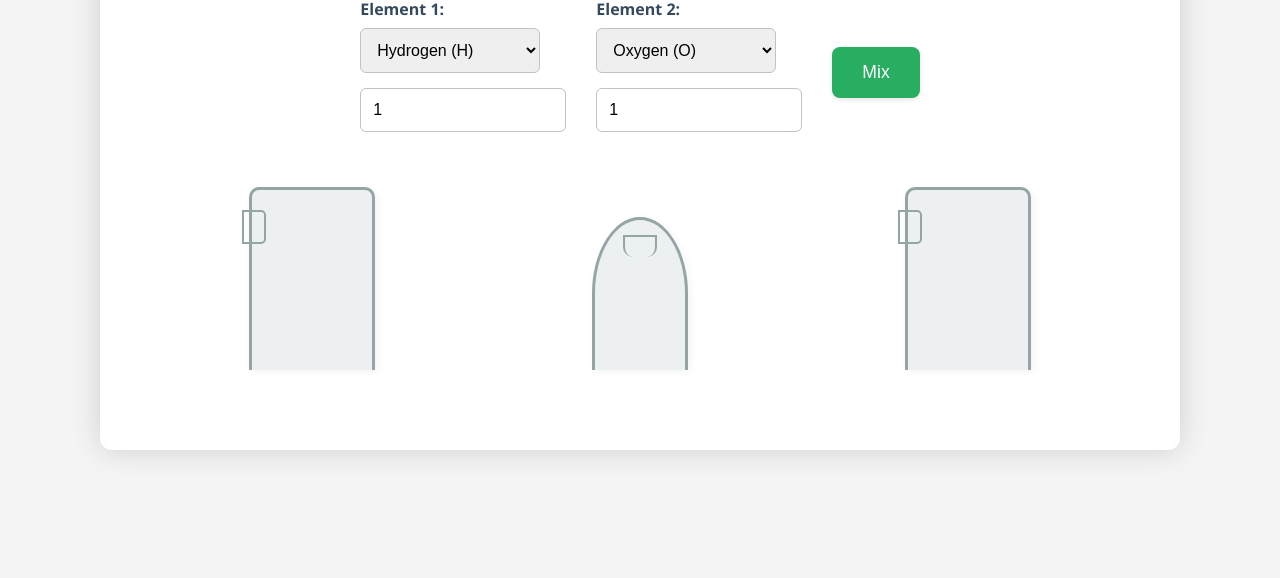
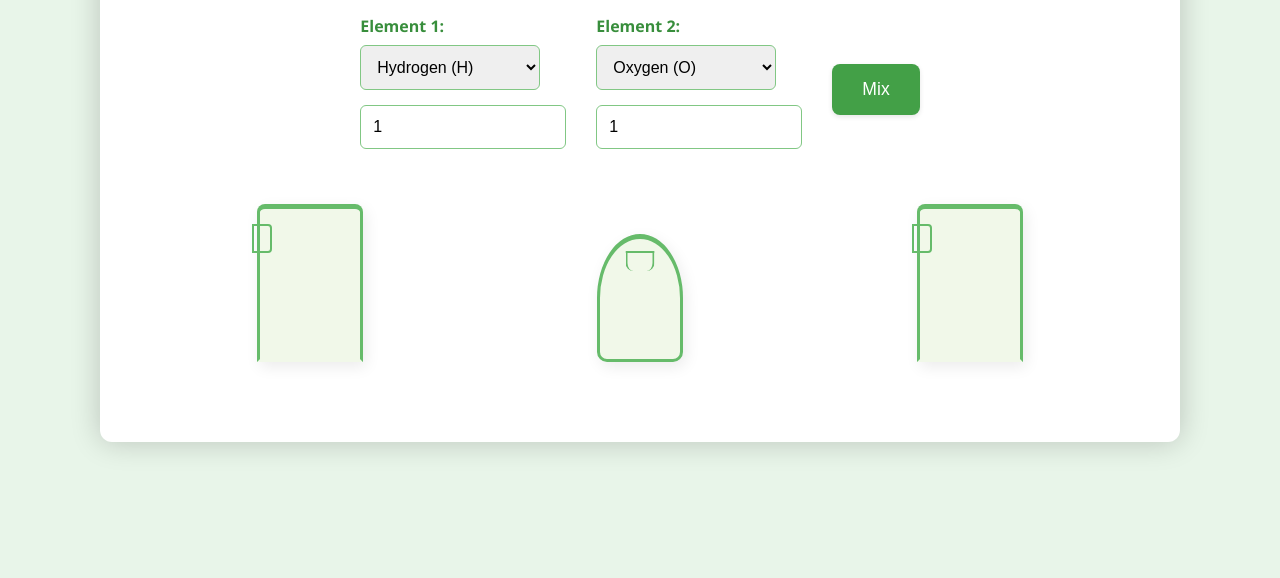
Before and after one commit to desivar/chem, a plain HTML site: page lab.html in a window 1280 px wide. Shown: the part 282-860 px from the top of the page. Drawn offline with nearby package versions, Linux system fonts and the light colour scheme.

Commit message:
lab.css modyfied

```diff
--- a/styles/lab.css
+++ b/styles/lab.css
@@ -1,8 +1,8 @@
 
-/* styles/lab.css */
+/* styles/lab.css (Enhanced - Round 2) */
 body {
     font-family: 'Segoe UI', Tahoma, Geneva, Verdana, sans-serif;
-    background-color: #f4f4f4;
+    background-color: #e8f5e9; /* Light green background */
     margin: 0;
     padding: 30px;
     display: flex;
@@ -15,7 +15,7 @@ body {
     background-color: #fff;
     padding: 40px;
     border-radius: 12px;
-    box-shadow: 0 0 30px rgba(0, 0, 0, 0.15);
+    box-shadow: 0 0 30px rgba(0, 0, 0, 0.2); /* Stronger shadow */
     text-align: center;
     width: 90%;
     max-width: 1000px;
@@ -23,8 +23,8 @@ body {
 
 h1 {
     margin-bottom: 30px;
-    color: #2c3e50;
-    font-size: 2.5em;
+    color: #2e7d32; /* Darker green title */
+    font-size: 2.8em;
 }
 
 .controls {
@@ -44,13 +44,13 @@ h1 {
 
 label {
     margin-bottom: 8px;
-    color: #34495e;
+    color: #388e3c; /* Green label */
     font-weight: bold;
 }
 
 select, input[type="number"] {
     padding: 12px;
-    border: 1px solid #bdc3c7;
+    border: 1px solid #81c784; /* Light green border */
     border-radius: 6px;
     width: 180px;
     margin-bottom: 15px;
@@ -59,7 +59,7 @@ select, input[type="number"] {
 
 button {
     padding: 15px 30px;
-    background-color: #27ae60;
+    background-color: #43a047; /* Medium green button */
     color: white;
     border: none;
     border-radius: 8px;
@@ -70,7 +70,7 @@ button {
 }
 
 button:hover {
-    background-color: #219653;
+    background-color: #388e3c; /* Darker green hover */
     transform: translateY(-2px);
 }
 
@@ -84,28 +84,29 @@ button:hover {
 
 .beaker, .flask {
     position: relative;
-    background-color: #ecf0f1;
-    border: 3px solid #95a5a6;
-    border-bottom: none;
-    border-radius: 10px 10px 0 0;
-    width: 120px;
-    height: 180px;
+    background-color: #f1f8e9; /* Very light green */
+    border-left: 3px solid #66bb6a; /* Medium green border */
+    border-right: 3px solid #66bb6a;
+    border-bottom: 3px solid transparent; /* No bottom border initially */
+    border-top: 5px solid #66bb6a;
+    border-radius: 8px 8px 0 0;
+    width: 100px;
+    height: 150px;
     display: flex;
     flex-direction: column;
     align-items: center;
     justify-content: flex-end;
-    box-shadow: 2px 2px 8px rgba(0, 0, 0, 0.05);
+    box-shadow: 3px 5px 15px rgba(0, 0, 0, 0.08);
 }
 
 .flask {
-    width: 90px;
-    height: 150px;
-    border-radius: 12px 12px 0 0;
+    width: 80px;
+    height: 120px;
     border-top-left-radius: 50%;
     border-top-right-radius: 50%;
-    border-top: 3px solid #95a5a6;
-    border-left: 3px solid #95a5a6;
-    border-right: 3px solid #95a5a6;
+    border-bottom-left-radius: 10px;
+    border-bottom-right-radius: 10px;
+    border-bottom: 3px solid #66bb6a;
 }
 
 .beaker.left {
@@ -119,107 +120,118 @@ button:hover {
 .beaker::before {
     content: '';
     position: absolute;
-    top: 20px;
-    left: -10px;
-    width: 20px;
-    height: 30px;
-    border: 2px solid #95a5a6;
-    border-radius: 0 5px 5px 0;
+    top: 15px;
+    left: -8px;
+    width: 16px;
+    height: 25px;
+    border: 2px solid #66bb6a;
+    border-radius: 0 4px 4px 0;
 }
 
 .flask::before {
     content: '';
     position: absolute;
-    top: 15px;
+    top: 12px;
     left: 50%;
     transform: translateX(-50%);
-    width: 30px;
-    height: 20px;
-    border-left: 2px solid #95a5a6;
-    border-right: 2px solid #95a5a6;
-    border-top: 2px solid #95a5a6;
-    border-radius: 0 0 10px 10px;
+    width: 25px;
+    height: 18px;
+    border-left: 2px solid #66bb6a;
+    border-right: 2px solid #66bb6a;
+    border-top: 2px solid #66bb6a;
+    border-radius: 0 0 8px 8px;
 }
 
 .beaker .label, .flask .label {
     position: absolute;
-    top: -25px;
-    font-size: 0.9em;
-    color: #7f8c8d;
+    top: -20px;
+    font-size: 0.85em;
+    color: #43a047;
     font-weight: bold;
 }
 
 .beaker .content, .flask .content {
     background-color: transparent;
-    width: 70%;
-    height: 50%;
-    border-radius: 8px 8px 0 0;
+    width: 60%;
+    height: 40%;
+    border-radius: 5px 5px 0 0;
     position: absolute;
     bottom: 0;
-    opacity: 0.8;
-    transition: background-color 0.3s ease;
+    opacity: 0.7;
+    transition: height 0.5s ease, background-color 0.5s ease;
 }
 
 .info-panel {
     margin-top: 30px;
-    color: #34495e;
+    color: #388e3c;
     text-align: center;
 }
 
 #result {
-    font-size: 1.4em;
+    font-size: 1.6em;
     font-weight: bold;
     margin-bottom: 15px;
-    color: #2c3e50;
+    color: #2e7d32;
 }
 
 #reactionDiagram {
     font-size: 1.1em;
-    color: #7f8c8d;
+    color: #43a047;
 }
 
 /* Specific styles for element visuals */
 .content.hydrogen {
-    background-color: rgba(236, 240, 241, 0.8); /* Light gray */
+    background-color: rgba(174, 214, 246, 0.7); /* Light blue */
 }
 
 .content.oxygen {
-    background-color: rgba(243, 156, 18, 0.8); /* Orange */
+    background-color: rgba(255, 183, 77, 0.7); /* Light orange */
 }
 
 .content.sodium {
-    background-color: rgba(241, 196, 15, 0.8); /* Yellow */
+    background-color: rgba(255, 237, 148, 0.7); /* Light yellow */
 }
 
 .content.chlorine {
-    background-color: rgba(46, 204, 113, 0.8); /* Green */
+    background-color: rgba(179, 229, 205, 0.7); /* Light teal */
 }
 
 /* Specific styles for product visuals */
 .content.water {
-    background-color: rgba(52, 152, 219, 0.8); /* Light blue */
+    background-color: rgba(129, 212, 250, 0.7); /* Brighter blue */
 }
 
 .content.sodium-chloride {
-    background-color: rgba(255, 255, 255, 0.8); /* White */
-    border-top: 2px dotted #ccc; /* Simulate crystals */
+    background-color: rgba(245, 245, 245, 0.7); /* Off-white */
+    border-top: 2px dotted #9e9e9e; /* Gray dotted top */
 }
 
 /* Animation classes */
+.animate-pour {
+    /* Will be controlled by JavaScript */
+    position: absolute;
+    bottom: 0;
+    width: 60%;
+    background-color: rgba(100, 149, 237, 0.8); /* Cornflower blue */
+    border-radius: 5px 5px 0 0;
+    opacity: 0.8;
+    transform-origin: bottom center;
+}
+
 .animate-mix {
-    animation: swirl 1s ease-in-out infinite alternate;
+    animation: gentle-swirl 1.5s ease-in-out infinite alternate;
 }
 
 .animate-appear {
-    animation: fade-in 0.5s ease-out forwards;
+    animation: slide-up 0.5s ease-out forwards;
 }
 
-@keyframes swirl {
-    from { transform: rotate(0deg) scale(0.95); }
-    to { transform: rotate(10deg) scale(1.05); }
+@keyframes gentle-swirl {
+    from { transform: rotate(-2deg) scale(0.98); }
+    to { transform: rotate(2deg) scale(1.02); }
 }
 
-@keyframes fade-in {
-    from { opacity: 0; transform: translateY(10px); }
-    to { opacity: 0.8; transform: translateY(0); }
+@keyframes slide-up {
+    from { opacity: 0; transform: translateY(20px); }
+    to { opacity: 0.7; transform: translateY(0); }
 }
```
